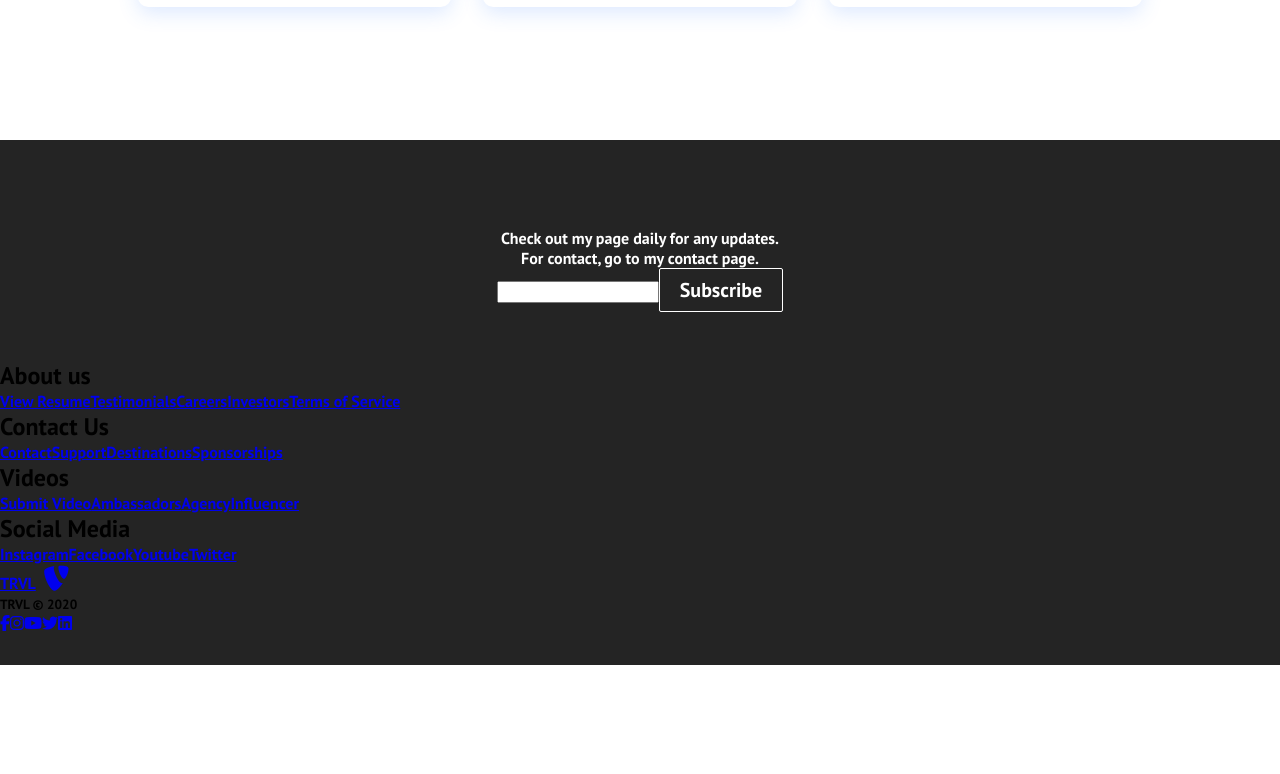
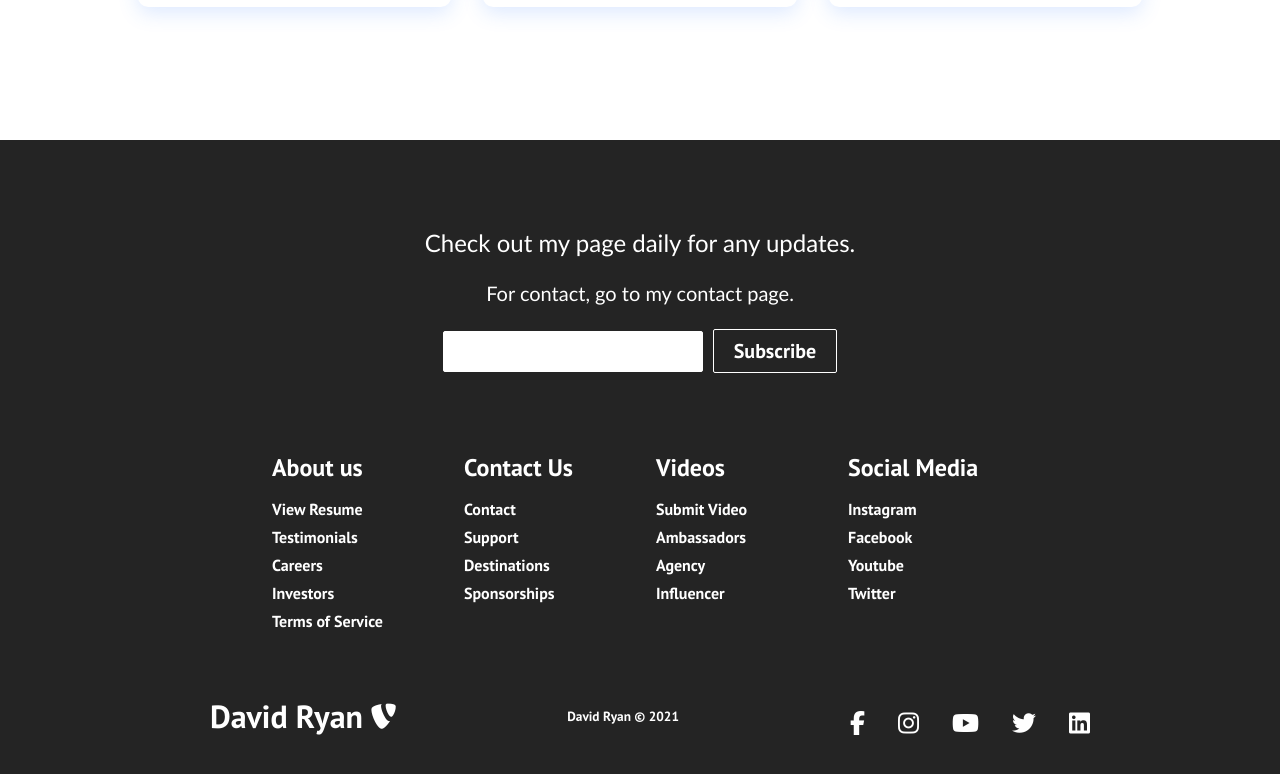
Before and after one commit to davidry777/DavidRyan.github.io, a React (Create React App) app: page / in a window 1280 px wide. Shown: the part 1785-2559 px from the top of the page. Before the commit the page ends 2450 px from the top, so only its background shows below. Built offline with nearby package versions, Linux system fonts and the light colour scheme.

Commit message:
finished formatting footer

```diff
--- a/src/components/Footer.css
+++ b/src/components/Footer.css
@@ -4,7 +4,7 @@
     display: flex;
     flex-direction: column;
     justify-content: center;
-    align-self: center;
+    align-items: center;
 }
 
 .footer-subscription {
@@ -17,3 +17,145 @@
     padding: 24px;
     color:white;
 }
+
+.footer-subscription > p {
+    font-family: 'Trebuchet MS', 'Lucida Sans Unicode', 'Lucida Grande', 'Lucida Sans', Arial, sans-serif;
+}
+
+.footer-subscription-heading {
+    margin-bottom: 24px;
+    font-size: 24px;
+}
+
+.footer-subscription-text {
+    margin-bottom: 24px;
+    font-size: 20px;
+}
+
+.footer-input {
+    padding: 8px 20px;
+    border-radius: 2px;
+    margin-right: 10px;
+    outline: none;
+    border: none;
+    font-size: 18px;
+    margin-bottom: 16px;
+    border: 1px solid #fff;
+}
+
+.footer-links {
+    width: 100%;
+    max-width: 1000px;
+    display: flex;
+    justify-content: center;
+}
+
+.footer-link-wrapper {
+    display: flex;
+}
+
+.footer-link-items {
+    display: flex;
+    flex-direction: column;
+    align-items: flex-start;
+    margin: 16px;
+    text-align: left;
+    width: 160px;
+    box-sizing: border-box;
+}
+
+.footer-link-items h2 {
+    margin-bottom: 16px;
+}
+
+.footer-link-items > h2 {
+    color: white;
+}
+
+.footer-link-items a {
+    color: white;
+    text-decoration: none;
+    margin-bottom: 8px;
+}
+
+.footer-link-items a:hover {
+    color: #e9e9e9;
+    transition: 0.3s ease-out;
+}
+
+.footer-email-form h2 {
+    margin-bottom: 32px;
+}
+
+.footer-input::placeholder {
+    color: #b1b1b1;
+}
+
+/* Social Icons */
+.social-icon-link {
+    color: #fff;
+    font-size: 24px;
+}
+
+.social-media {
+    max-width: 1000px;
+    width: 100%
+}
+
+.social-media-wrap {
+    display: flex;
+    justify-content: space-between;
+    align-items: center;
+    width: 90%;
+    max-width: 1000px;
+    margin: 40px auto 0 auto;
+}
+
+.social-icons {
+    display: flex;
+    justify-content: space-between;
+    align-items: center;
+    width: 240px;
+}
+
+.social-logo {
+    color: #fff;
+    justify-self: start;
+    margin-left: 20px;
+    cursor: pointer;
+    text-decoration: none;
+    font-size: 2rem;
+    display: flex;
+    align-items: center;
+    margin-bottom: 16px;
+}
+
+.website-rights {
+    color: #fff;
+    margin-bottom: 16px;
+}
+
+@media screen and (max-width: 820px) {
+    .footer-links {
+      padding-top: 2rem;
+    }
+
+    .footer-input {
+      width: 100%;
+    }
+
+    .btn {
+      width: 100%;
+    }
+
+    .footer-link-wrapper {
+      flex-direction: column;
+    }
+
+    .social-media-wrap {
+      flex-direction: column;
+    }
+  }
+
+  @media screen and (max-width: 768px) {
+}
--- a/src/components/Footer.js
+++ b/src/components/Footer.js
@@ -64,11 +64,11 @@
                 <div class='social-media-wrap'>
                     <div class='footer-logo'>
                         <Link to='/' className='social-logo'>
-                        TRVL
+                        David Ryan
                         <i class='fab fa-typo3' />
                         </Link>
                         </div>
-                        <small class='website-rights'>TRVL © 2020</small>
+                        <small class='website-rights'>David Ryan © 2021</small>
                         <div class='social-icons'>
                             <Link
                                 class='social-icon-link facebook'
```
